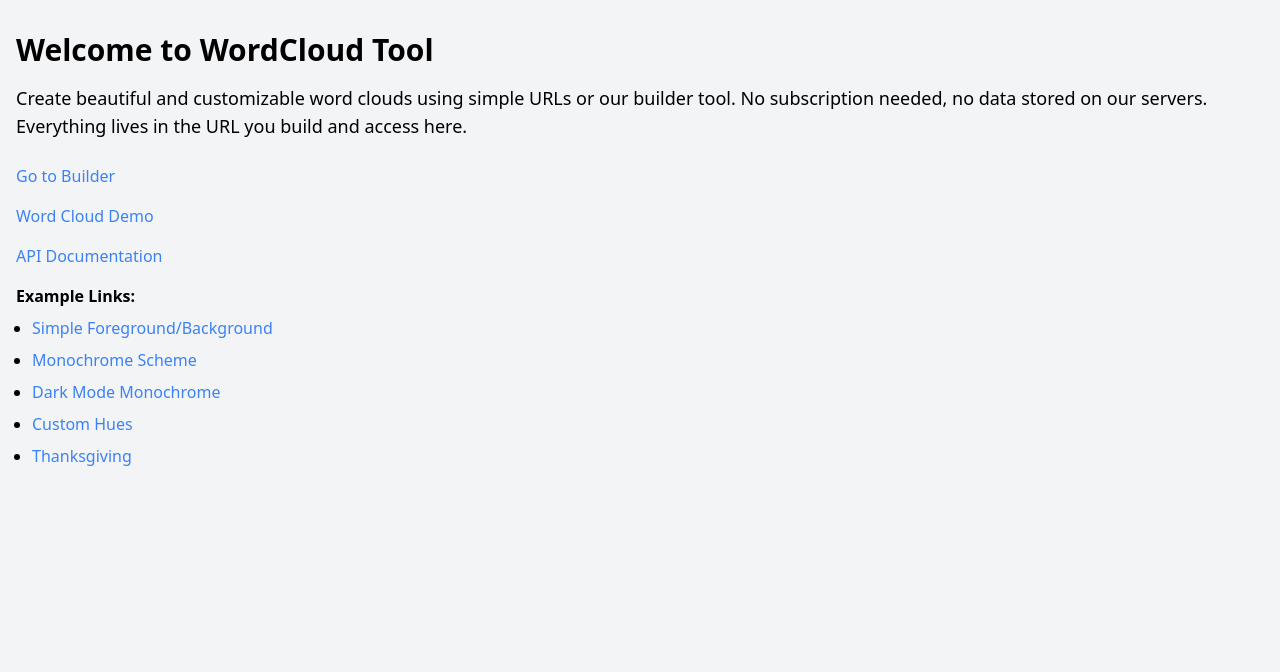
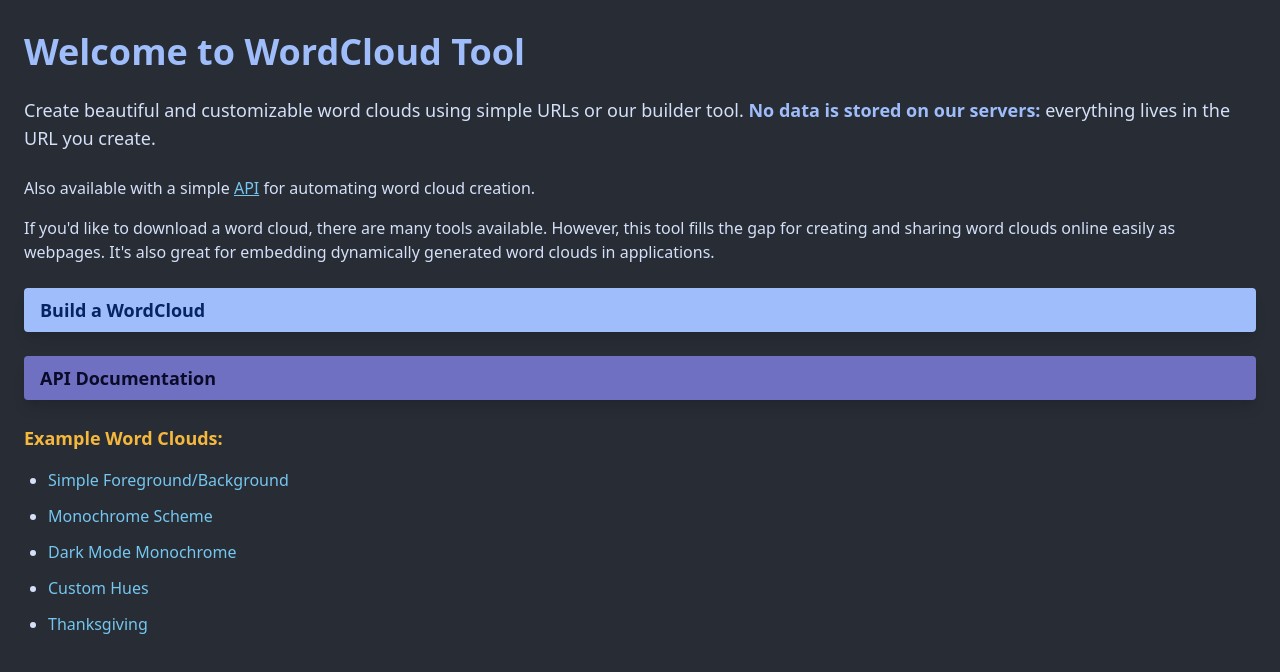
Before and after one commit to thinkle-iacs/url-word-cloud, a React (Create React App) app: page / in a window 1280 px wide. Shown: the top 672 px of the page. Built offline with nearby package versions, Linux system fonts and the light colour scheme; no server answers.

Commit message:
Color changes

```diff
--- a/src/components/builder/SettingsBuilder.jsx
+++ b/src/components/builder/SettingsBuilder.jsx
@@ -19,7 +19,7 @@ const SettingsBuilder = ({ settings, setSettings, initialSettings }) => {
         <input
           type="text"
           name="fontFamily"
-          className="w-full p-2 border rounded"
+          className="w-full p-2 border rounded bg-shaded text-shaded-text"
           value={settings.fontFamily || ''}
           onChange={handleInputChange}
           placeholder="e.g., 'Futura, sans-serif'"
@@ -30,7 +30,7 @@ const SettingsBuilder = ({ settings, setSettings, initialSettings }) => {
         <input
           type="number"
           name="weightFactor"
-          className="w-full p-2 border rounded"
+          className="w-full p-2 border rounded bg-shaded text-shaded-text"
           value={settings.weightFactor || ''}
           onChange={handleInputChange}
           placeholder="e.g., 8"
@@ -41,7 +41,7 @@ const SettingsBuilder = ({ settings, setSettings, initialSettings }) => {
         <input
           type="number"
           name="rotateRatio"
-          className="w-full p-2 border rounded"
+          className="w-full p-2 border rounded bg-shaded text-shaded-text"
           value={settings.rotateRatio || ''}
           onChange={handleInputChange}
           placeholder="e.g., 0.4"
--- a/src/components/builder/WordCloudPreview.jsx
+++ b/src/components/builder/WordCloudPreview.jsx
@@ -10,11 +10,11 @@ const WordCloudPreview = ({ words, settings }) => {
   const { words: _, ...displaySettings } = { ...settings };
   return (
     <div className="p-4 border rounded">
-      <a href={url} target="_blank" rel="noreferrer" className="text-blue-500 underline mb-4 block">
+      <a href={url} target="_blank" rel="noreferrer" className="text-link hover:text-link-hover underline mb-4 block">
         Open in new tab
       </a>
       <details>
-        <summary className="text-sm text-gray-600 mb-2">Code</summary>
+        <summary className="text-sm text-foreground mb-2">Code</summary>
         <div className="mb-4">
           <label className="block font-bold mb-1">Verbose URL:</label>
           <pre>{verboseUrl}</pre>
--- a/src/components/builder/WordListBuilder.jsx
+++ b/src/components/builder/WordListBuilder.jsx
@@ -101,14 +101,14 @@ const WordListBuilder = ({ words, setWords, initialWords }) => {
       </div>
       {mode === 'text' ? (
         <textarea
-          className="w-full flex-grow p-2 border rounded"
+          className="w-full flex-grow p-2 border rounded bg-shaded text-shaded-text"
           placeholder="Paste your text here..."
           value={textInput}
           onChange={handleTextInputChange}
         ></textarea>
       ) : (
         <textarea
-          className="w-full flex-grow p-2 border rounded"
+          className="w-full flex-grow p-2 border rounded bg-shaded text-shaded-text"
           placeholder="Enter words and weights, e.g., 'apple 3 banana 2 orange 5'"
           value={manualInput}
           onChange={handleManualInputChange}
--- a/src/components/builder/WordListSection.jsx
+++ b/src/components/builder/WordListSection.jsx
@@ -11,7 +11,7 @@ const WordListSection = ({ words, setWords, initialWords }) => {
   return (
     <div className="mb-4">
       <div
-        className="flex items-center justify-between cursor-pointer bg-gray-200 p-2 rounded"
+        className="flex items-center justify-between cursor-pointer bg-secondary text-primary p-2 rounded"
         onClick={toggleCollapse}
       >
         <h2 className="text-xl font-bold">Word List</h2>
--- a/src/index.css
+++ b/src/index.css
@@ -3,16 +3,13 @@
 @tailwind utilities;
 
 /* In your main CSS file (e.g., index.css) */
-body {
-  @apply bg-gray-100;
-}
 
 :root {
   --min-width: 800px;
 }
 
 html {
-  background: var(--background-color);
+  background: var(--background-color, hsl(220, 15%, 18%));
 }
 
 canvas {
--- a/src/routes/Build.jsx
+++ b/src/routes/Build.jsx
@@ -9,12 +9,7 @@ const Build = () => {
   const initialState = { settings: params, words: params.words };
 
   return (
-    <div>
-      <h1>Word Cloud Builder</h1>
-      <p>
-        Customize your word cloud with ease. Enter your word list, tweak the settings,
-        and get a shareable URL or API code to embed it in your projects.
-      </p>
+    <div class="container mx-auto bg-background text-foreground">
       <Builder initialState={initialState} />
     </div>
   );
--- a/src/routes/Root.jsx
+++ b/src/routes/Root.jsx
@@ -60,42 +60,66 @@ const examples = [
     params: `h=88,100,120&w=${generateWordString(exampleWords)}`,
   },
   {
-    title: 'Thanksgiving',
-    params: 'h=45%2C72%2C3%2C19%2C57%2C33&bh=34&ff=serif&wf=10&r=0.8&w=turkey,38;gravy,7;cranberry,6;table,7;place%20setting,4;cranberry%20sauce,5;potatoes,8;mashed,7;stuffing,9;cornbread,5;green%20beans,6;casserole,5;mac,1;%26,1;cheese,7;yams,8;sweet,1;potatoes,7;pumpkin,1;pie,12;apple,1;pie,8;pecan,1;pie,10;pie,20;rolls,6;bread,5;butter,4;salad,3;dessert,9;appetizers,4;wine,6;cider,5;eggnog,4;coffee,3;tea,2;spices,4;gravy,1;boat,3;family,18;friends,10;togetherness,8;reunion,7;gratitude,7;thankfulness,9;salad,5;mac%20and%20cheese,6;kitchen,4;oven,6;stuffing,12;dressing,8;fixings,7;football,8;Cowboys,4;Lions,6;cheerleaders,7;nap,5;walk,7;turkey%20trot,6',
-  }
+    title: "Thanksgiving",
+    params:
+      "h=45%2C72%2C3%2C19%2C57%2C33&bh=34&ff=serif&wf=10&r=0.8&w=turkey,38;gravy,7;cranberry,6;table,7;place%20setting,4;cranberry%20sauce,5;potatoes,8;mashed,7;stuffing,9;cornbread,5;green%20beans,6;casserole,5;mac,1;%26,1;cheese,7;yams,8;sweet,1;potatoes,7;pumpkin,1;pie,12;apple,1;pie,8;pecan,1;pie,10;pie,20;rolls,6;bread,5;butter,4;salad,3;dessert,9;appetizers,4;wine,6;cider,5;eggnog,4;coffee,3;tea,2;spices,4;gravy,1;boat,3;family,18;friends,10;togetherness,8;reunion,7;gratitude,7;thankfulness,9;salad,5;mac%20and%20cheese,6;kitchen,4;oven,6;stuffing,12;dressing,8;fixings,7;football,8;Cowboys,4;Lions,6;cheerleaders,7;nap,5;walk,7;turkey%20trot,6",
+  },
 ];
 
 const Root = () => {
   return (
-    <div className="container mx-auto px-4 py-8">
-  <h1 className="text-3xl font-bold mb-4">Welcome to WordCloud Tool</h1>
+    <div className="container mx-auto px-6 py-8 bg-background text-foreground min-h-screen">
+      <h1 className="text-4xl font-extrabold mb-6 text-primary">
+        Welcome to WordCloud Tool
+      </h1>
       <p className="text-lg mb-6">
         Create beautiful and customizable word clouds using simple URLs or our
-    builder tool. No subscription needed, no data stored on our servers.
-    Everything lives in the URL you build and access here.
+        builder tool. <span className="text-primary font-semibold">
+          No data is stored on our servers:
+        </span>{" "}
+        everything lives in the URL you create.
       </p>
-  <ul className="space-y-4">
+      <p className="mb-4">
+        Also available with a simple{" "}
+        <Link to="/api" className="text-link hover:text-link-hover underline">
+          API
+        </Link>{" "}
+        for automating word cloud creation.
+      </p>
+      <p className="mb-6">
+        If you'd like to download a word cloud, there are many tools available.
+        However, this tool fills the gap for creating and sharing word clouds
+        online easily as webpages. It's also great for embedding dynamically
+        generated word clouds in applications.
+      </p>
+      <ul className="space-y-6">
         <li>
-      <Link to="/build" className="text-blue-500 hover:underline">
-        Go to Builder
+          <Link
+            to="/build"
+            className="block text-lg font-semibold bg-primary text-primary-text px-4 py-2 rounded shadow-lg"
+          >
+            Build a WordCloud
           </Link>
         </li>
         <li>
-      <Link to="/cloud" className="text-blue-500 hover:underline">
-        Word Cloud Demo
-      </Link>
-    </li>
-    <li>
-      <Link to="/api" className="text-blue-500 hover:underline">
+          <Link
+            to="/api"
+            className="block text-lg font-semibold bg-secondary text-secondary-text px-4 py-2 rounded  shadow-lg"
+          >
             API Documentation
           </Link>
         </li>
         <li>
-      <span className="font-semibold">Example Links:</span>
-      <ul className="ml-4 mt-2 space-y-2 list-disc">
+          <span className="font-bold text-accent text-lg">
+            Example Word Clouds:
+          </span>
+          <ul className="ml-6 mt-4 space-y-3 list-disc">
             {examples.map(({ title, params }, index) => (
               <li key={index}>
-            <Link to={`/r?${params}`} className="text-blue-500 hover:underline">
+                <Link
+                  to={`/r?${params}`}
+                  className="text-link hover:text-link-hover hover:underline"
+                >
                   {title}
                 </Link>
               </li>
--- a/src/utils/urlBuilder.js
+++ b/src/utils/urlBuilder.js
@@ -1,5 +1,3 @@
-// src/utils/urlBuilder.js
-
 const BASE =
   process.env.REACT_APP_BASE_URL || "http://localhost:3000"; // Dynamically set BASE URL
 import pako from "pako";
--- a/tailwind.config.js
+++ b/tailwind.config.js
@@ -4,7 +4,43 @@ module.exports = {
     "./src/**/*.{js,jsx,ts,tsx}", // Adjust this path if necessary
   ],
   theme: {
-    extend: {},
+    extend: {
+      colors: {
+        background: {
+          DEFAULT: "hsl(220, 15%, 18%)", // Dark gray-blue background
+          text: "hsl(220, 70%, 90%)", // Light text for readability
+        },
+        shaded: {
+          DEFAULT: "hsl(220, 15%, 12%)", // Dark gray-blue background
+          text: "hsl(220, 70%, 85%)", // Light text for readability
+        },
+        foreground: {
+          DEFAULT: "hsl(220, 70%, 90%)", // Light background
+          text: "hsl(220, 15%, 18%)", // Dark text for readability
+        },
+        primary: {
+          DEFAULT: "hsl(220, 90%, 80%)", // Light blue background
+          text: "hsl(220, 90%, 20%)", // Dark blue text for contrast
+        },
+        secondary: {
+          DEFAULT: "hsl(240, 40%, 60%)", // Purple background
+          text: "hsl(240, 60%, 10%)", // Dark purple text for contrast
+        },
+        code: {
+          DEFAULT: "hsl(240, 10%, 20%)", // Purple background
+          text: "hsl(240, 20%, 70%)", // Dark purple text for contrast
+        },
+        accent: {
+          DEFAULT: "hsl(40, 90%, 60%)", // Yellow background
+          text: "hsl(40, 90%, 20%)", // Dark yellow text for contrast
+        },
+        link: {
+          DEFAULT: "hsl(200, 80%, 70%)", // Light blue for links
+          hover: "hsl(200, 90%, 60%)", // Slightly brighter blue for hover
+          dark: "hsl(200, 50%, 40%)", // Darker blue for dark mode (if needed)
+        },
+      },
+    },
   },
   plugins: [],
 };
```
Also changed, not shown: src/routes/Api.jsx (+20 -20 lines). Lines whose indentation alone changed are shown as unchanged.
